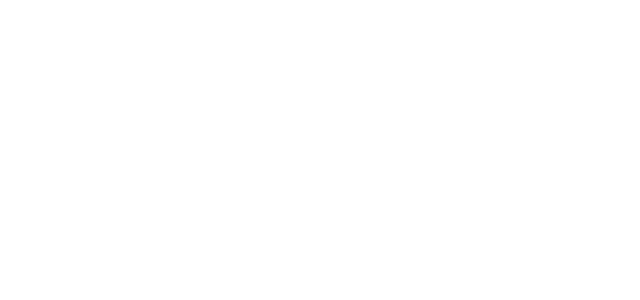
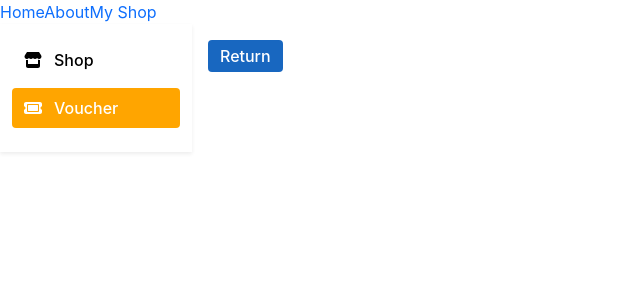
Before and after one commit to dradvm/Mevn-project, a Vue app in the folder client/: page /myshop/voucherAdd in a window 1280 px wide. Before the commit this address had no page. Shown: the top 300 px of the page, without its empty margins (0-640 px from the left). Built offline with nearby package versions, Linux system fonts and the light colour scheme.

Commit message:
add vue3-toastify

```diff
--- a/client/package.json
+++ b/client/package.json
@@ -23,6 +23,7 @@
     "pinia": "^2.1.7",
     "vue": "^3.4.29",
     "vue-router": "^4.3.3",
+    "vue3-toastify": "^0.2.2",
     "vuetify": "^3.6.11"
   },
   "devDependencies": {
--- a/client/src/main.js
+++ b/client/src/main.js
@@ -11,6 +11,8 @@
 import * as components from 'vuetify/components'
 import * as directives from 'vuetify/directives'
 import { aliases, mdi } from 'vuetify/iconsets/mdi'
+import Toast from 'vue3-toastify';
+import 'vue3-toastify/dist/index.css';
 const vuetify = createVuetify({
     components,
     directives,
@@ -40,5 +42,6 @@
 app.use(createPinia())
 app.use(router)
 app.use(vuetify)
+app.use(Toast)
 app.component('font-awesome-icon', FontAwesomeIcon);
 app.mount('#app')
--- a/client/src/router/index.js
+++ b/client/src/router/index.js
@@ -27,6 +27,11 @@
           path: "voucher",
           name: "voucher",
           component: () => import("../views/MyShopVoucher.vue")
+        },
+        {
+          path: "voucherAdd",
+          name: "voucherAdd",
+          component: () => import("../views/MyShopVoucherAddAndUpdate.vue")
         }
       ]
     },
--- a/client/src/services/VoucherService.js
+++ b/client/src/services/VoucherService.js
@@ -15,7 +15,8 @@
             search,
             check
         }
-    })
+    }),
+    deleteItem: (id) => axios.delete(`/${id}`)
 }
 
 export default VoucherService
--- a/client/src/views/MyShopLayout.vue
+++ b/client/src/views/MyShopLayout.vue
@@ -17,7 +17,7 @@
                         <font-awesome-icon class="me-3" :icon="['fas', 'store']" />Shop
                     </RouterLink>
                     <RouterLink class="routerItemNav fw-medium px-3 py-2 rounded mb-2"
-                    :class="{ 'routerItemNavActive': $router.currentRoute._rawValue.name === 'voucher', }" to="/myshop/voucher">
+                    :class="{ 'routerItemNavActive': ['voucher', 'voucherAdd'].includes($router.currentRoute._rawValue.name)  }" to="/myshop/voucher">
                         <font-awesome-icon class="me-3" :icon="['fas', 'ticket']" />Voucher
                     </RouterLink>
                 </div>
--- a/client/src/views/MyShopVoucher.vue
+++ b/client/src/views/MyShopVoucher.vue
@@ -1,9 +1,9 @@
 <template>
     <div class="m-3">
         <div class="d-flex justify-content-between align-items-center">
-            <div>
+            <RouterLink to="/myshop/voucherAdd">
                 <button class="px-3 py-1 fw-medium bg-primary rounded">Add new voucher</button>
-            </div>
+            </RouterLink>
             <div>
                 <div class="my-input-group mb-3">
                     <span><font-awesome-icon :icon="['fas', 'magnifying-glass']" /></span>
@@ -14,10 +14,10 @@
 
         <div class="">
             <v-switch v-model="check" :model-value="check"
-                    hide-details
-                    :label="`Voucher ${labelSwitcher}available`"
-                    color="primary"
-                ></v-switch>
+                hide-details
+                :label="`Voucher ${labelSwitcher}available`"
+                color="primary"
+            ></v-switch>
         </div>
         <div class="rounded bg-light px-4 py-3 mt-3">
             <div class="px-3 fw-bold d-flex align-items-center justify-content-between text-center mb-3">
@@ -94,7 +94,7 @@
                                     <button class="rounded px-3 py-1 bg-primary text-white">
                                         <font-awesome-icon :icon="['fas', 'pen']" />
                                     </button>
-                                    <button class="rounded px-3 py-1 bg-danger text-white ms-3">
+                                    <button class="rounded px-3 py-1 bg-danger text-white ms-3" @click="deleteItem(item._id)">
                                         <font-awesome-icon :icon="['fas', 'delete-left']" />
                                     </button>
                                 </div>
@@ -126,11 +126,12 @@
             </div>
         </div>
     </div>
+    <button @click="showToast">Click</button>
 </template>
 
 <script>
 import VoucherService from '@/services/VoucherService';
-
+import { toast } from 'vue3-toastify';
 export default {
     name: "MyShopVoucher",
     data() {
@@ -143,6 +144,7 @@
             typeSort: true,
             stateSort: true,
             sort: ["startDateSort", "typeSort", "stateSort"],
+            modal: false,
             items: []
         }
     },
@@ -225,7 +227,20 @@
             }
             console.log(this.page)
             this.fetchItemsAndGetPages({})
-        }
+        },
+        deleteItem(id) {
+            VoucherService.deleteItem(id)
+                .then((res) => {
+                    console.log(res)
+                    this.fetchItemsAndGetPages({})
+                } )
+                .catch((err) => console.log(err))
+        },
+        showToast() {
+            toast('This is a toast message!', {
+                type: 'success',
+            })
+        },
     }
 }
 </script>
--- /dev/null
+++ b/client/src/views/MyShopVoucherAddAndUpdate.vue
@@ -0,0 +1,24 @@
+<template>
+    <div class="m-3">
+        <RouterLink to="/myshop/voucher"><button class="bg-primary fw-medium rounded px-3 py-1">Return</button></RouterLink>
+    </div>
+</template>
+
+<script>
+    export default {
+        name: "MyShopVoucherAddAndUpdate"
+    }
+</script>
+
+<style scoped>
+button {
+    position: relative;
+    transition: .2s
+}
+button:hover {
+    transform: translateY(-2px);
+}
+button:active {
+    transform: translateY(-1px)
+}
+</style>
```
Also changed, not shown: 1 other file (tests, documents, lock files or other folders).
